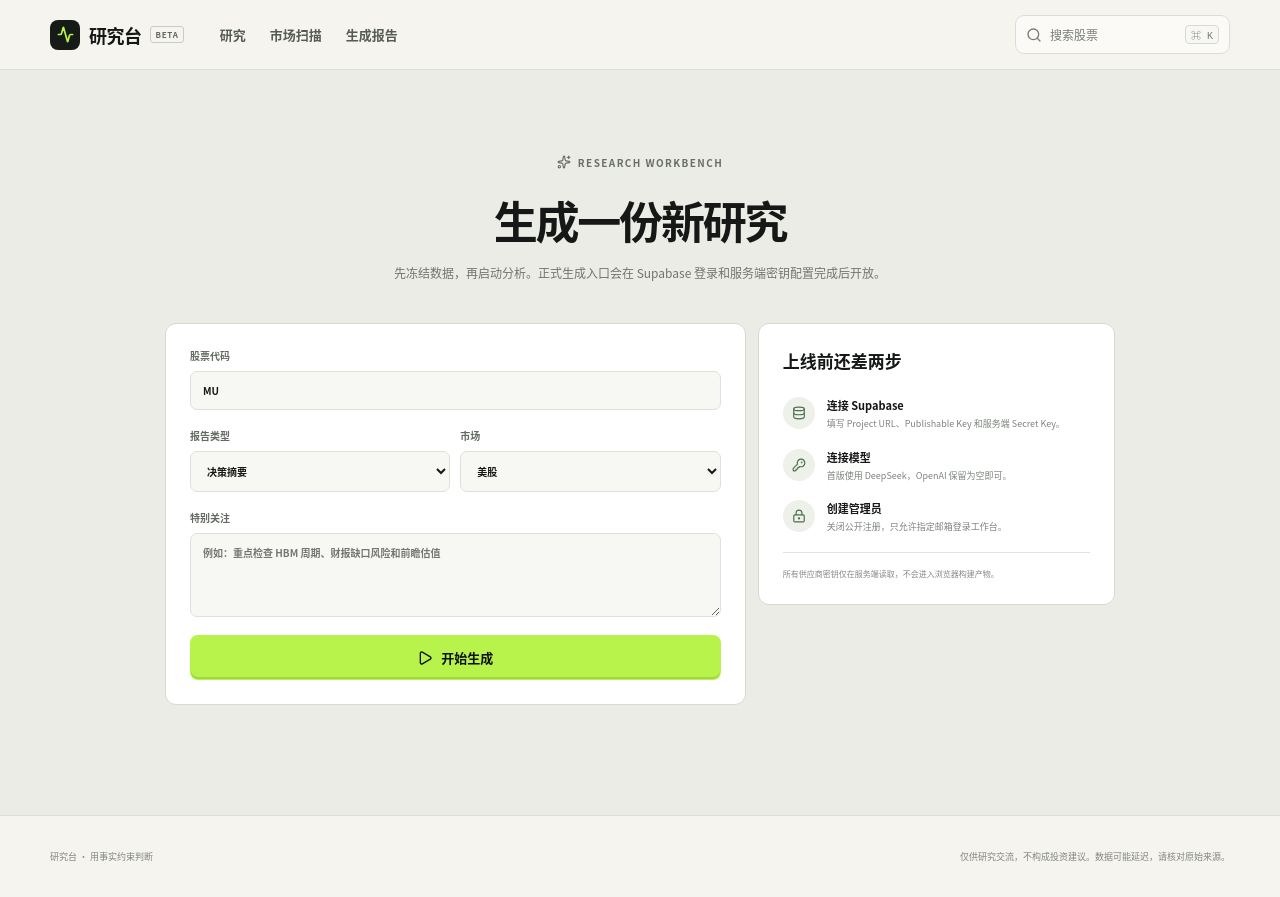
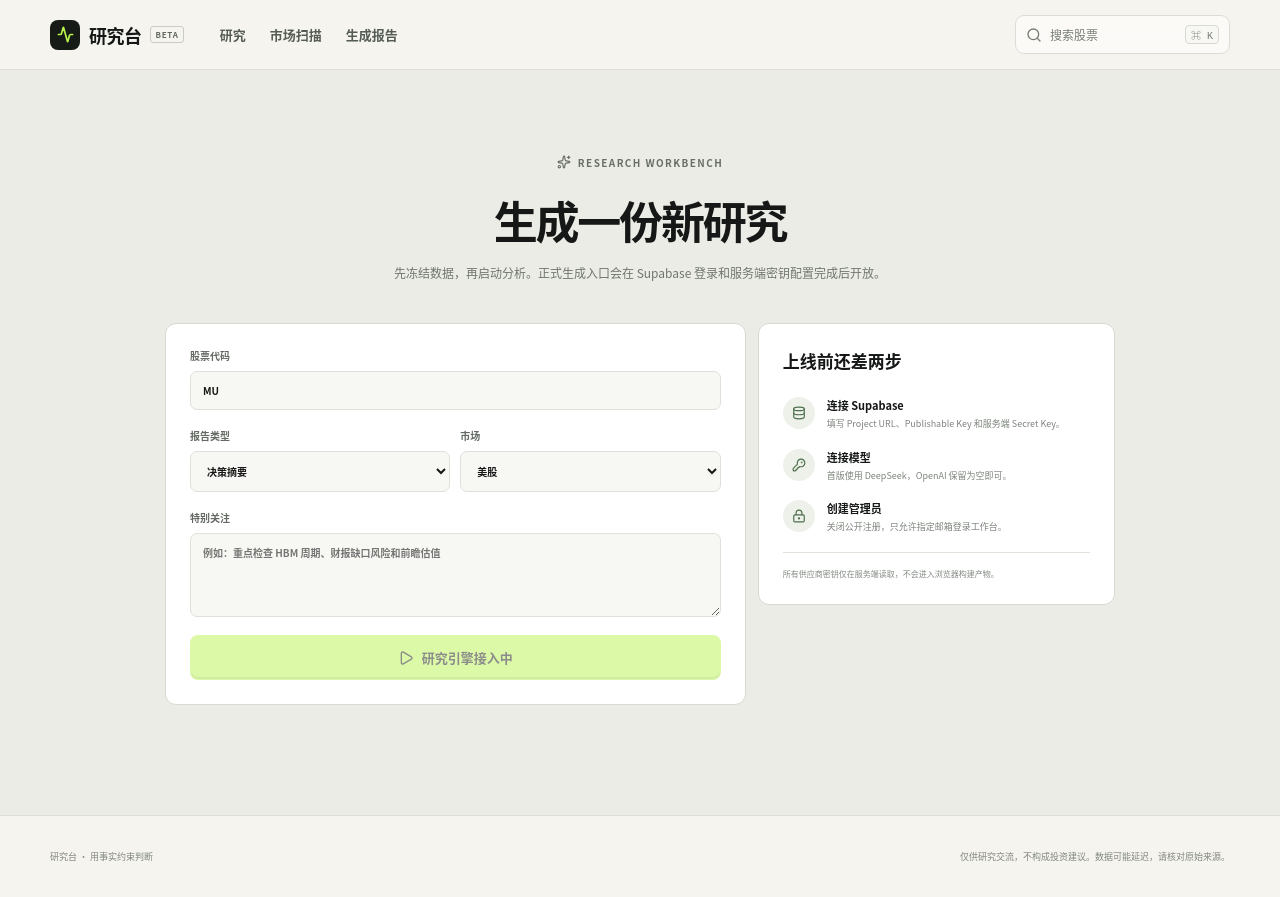
Before and after one commit to tyinyan685-commits/invest2, a Next.js app: page /admin in a window 1280 px wide. Built offline with nearby package versions, Linux system fonts and the light colour scheme; no server answers.

Commit message:
Keep unfinished generator safely disabled

```diff
--- a/app/admin/page.tsx
+++ b/app/admin/page.tsx
@@ -15,7 +15,7 @@ export default function AdminPage() {
             <label>股票代码<input defaultValue="MU" placeholder="例如 MU、NVDA、AAPL" /></label>
             <div className="form-row"><label>报告类型<select defaultValue="decision"><option value="decision">决策摘要</option><option value="deep">深度研究</option><option value="challenge">论点压力测试</option></select></label><label>市场<select defaultValue="US"><option value="US">美股</option><option value="HK">港股</option><option value="CN">A 股</option></select></label></div>
             <label>特别关注<textarea placeholder="例如：重点检查 HBM 周期、财报缺口风险和前瞻估值" rows={4} /></label>
-            <button className="button button-primary generate-button" disabled={!configured} type="button"><Play size={16} /> {configured ? "开始生成" : "等待环境配置"}</button>
+            <button className="button button-primary generate-button" disabled type="button"><Play size={16} /> {configured ? "研究引擎接入中" : "等待环境配置"}</button>
           </section>
           <aside className="setup-card">
             <h2>上线前还差两步</h2>
```
